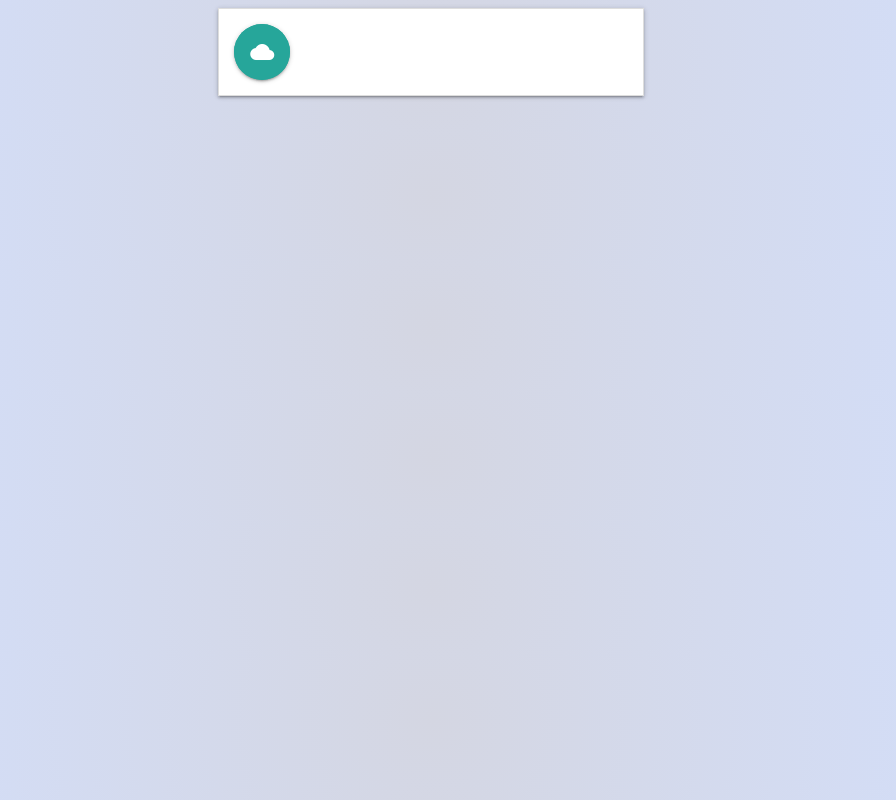
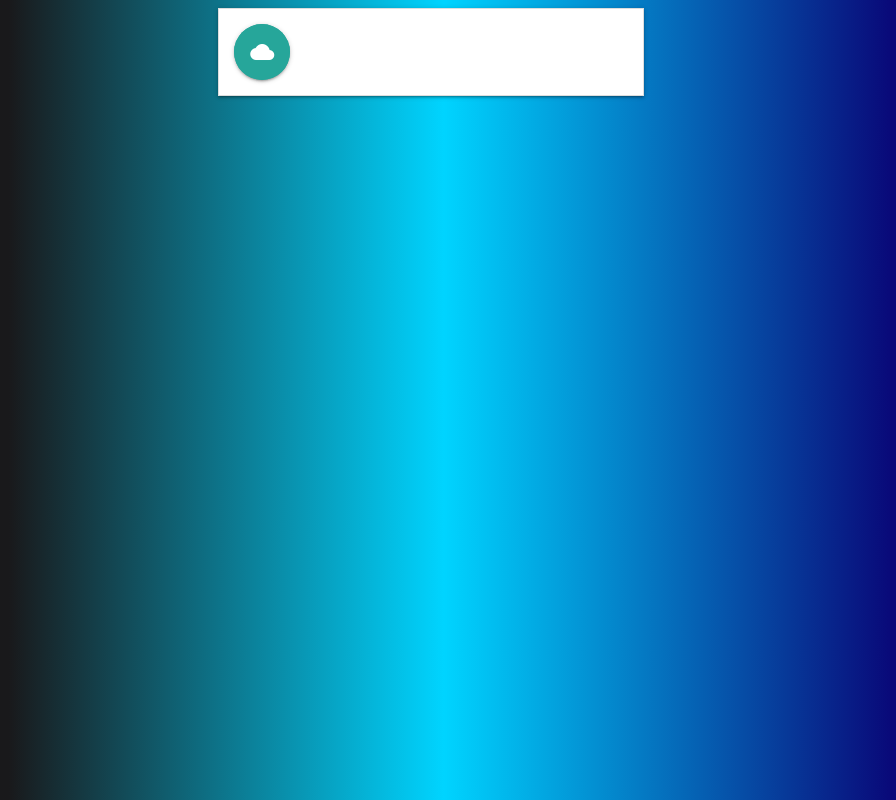
Before and after one commit to dinostagno/Kepler-1b, a plain HTML site: page index.html in a window 1280 px wide. Shown: the whole page, without its empty margins (209-1105 px from the left). Drawn offline with Linux system fonts and the light colour scheme.

Commit message:
Update style.css

```diff
--- a/css/style.css
+++ b/css/style.css
@@ -1,6 +1,6 @@
 body{
-    background: rgb(212,214,226);
-    background: radial-gradient(circle, rgba(212,214,226,1) 0%, rgba(211,223,252,1) 100%);
+    background: rgb(25,25,27);
+    background: linear-gradient(90deg, rgba(25,25,27,1) 17%, rgba(0,212,255,1) 51%, rgba(9,9,121,1) 86%);
     overflow: -moz-hidden-unscrollable;
     scroll-behavior: smooth;
 
```
